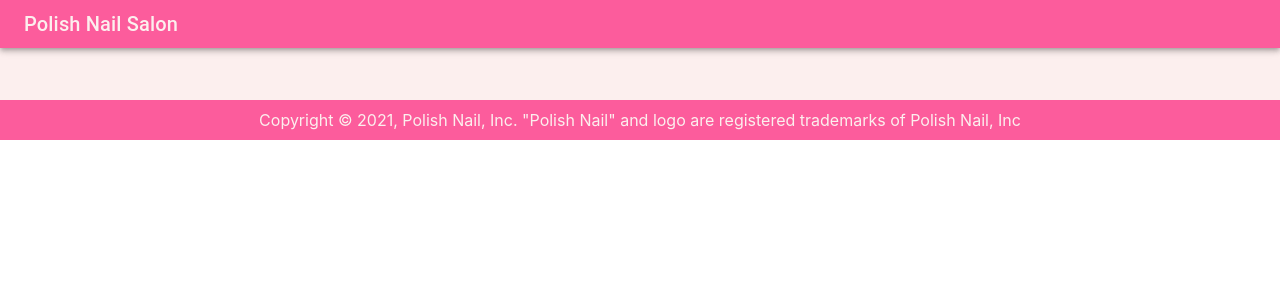
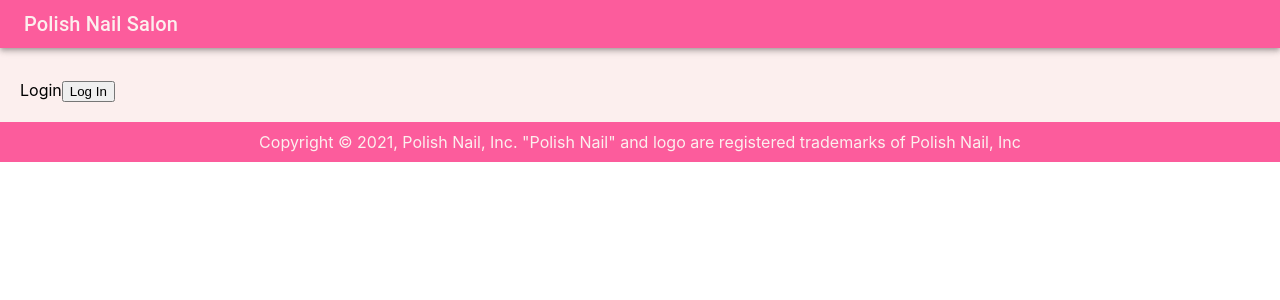
Before and after one commit to mchuong1/turnmanagementsystem, a React (Create React App) app: page /login in a window 1280 px wide. Shown: the top 300 px of the page. Built offline with nearby package versions, Linux system fonts and the light colour scheme; no server answers.

Commit message:
Create Private Route
-update redirectURLs
-create Login Page

```diff
--- a/src/App.js
+++ b/src/App.js
@@ -6,6 +6,9 @@ import { BrowserRouter as Switch, Route } from 'react-router-dom';
 import Header from './components/Header'
 import Confirmation from './pages/Confirmation';
 import Home from './pages/Home'
+import PrivateRoute from './components/PrivateRoute';
+import Profile from './components/Profile';
+import Login from './components/Login';
 
 const useStyles = makeStyles({
   root: {
@@ -37,6 +40,8 @@ function App() {
         <Switch>
           <Route exact path='/' component={Home} />
           <Route path='/confirm' component={Confirmation} />
+          <Route path='/login' component={Login} />
+          <PrivateRoute path='/private' component={Profile}/>
         </Switch>
       </div>
       <div className={classes.footer}>
--- /dev/null
+++ b/src/components/Login.js
@@ -0,0 +1,12 @@
+import React from 'react'
+import LoginButton from './LoginButton'
+
+export default function Login () {
+
+  return (
+    <div>
+      Login
+      <LoginButton />
+    </div>
+  )
+}
--- a/src/components/LogoutButton.js
+++ b/src/components/LogoutButton.js
@@ -5,7 +5,7 @@ const LogoutButton = () => {
   const { logout } = useAuth0();
 
   return (
-    <button onClick={() => logout({ returnTo: `${window.location.origin}/confirm` })}>
+    <button onClick={() => logout({ returnTo: `${window.location.origin}/login` })}>
       Log Out
     </button>
   );
--- /dev/null
+++ b/src/components/PrivateRoute.js
@@ -0,0 +1,16 @@
+import React from 'react';
+import { Redirect, Route } from 'react-router';
+import { useAuth0 } from "@auth0/auth0-react";
+
+export default function PrivateRoute({ component:Component, ...rest }) {
+
+  const { isAuthenticated, isLoading } = useAuth0();
+
+  return(
+    <Route {...rest} render={(props) => {
+      return (isAuthenticated || isLoading)
+        ? <Component {...props} />
+        : <Redirect to="/login" />
+    }} />
+  )
+}
--- a/src/components/Profile.js
+++ b/src/components/Profile.js
@@ -1,5 +1,6 @@
 import React from "react";
 import { useAuth0 } from "@auth0/auth0-react";
+import LogoutButton from "./LogoutButton";
 
 const Profile = () => {
   const { user, isAuthenticated, isLoading } = useAuth0();
@@ -14,6 +15,7 @@ const Profile = () => {
         <img src={user.picture} alt={user.name} />
         <h2>{user.name}</h2>
         <p>{user.email}</p>
+        <LogoutButton />
       </div>
     )
   );
--- a/src/index.js
+++ b/src/index.js
@@ -12,7 +12,7 @@ ReactDOM.render(
   <Auth0Provider
     domain="mc-manage.us.auth0.com"
     clientId={process.env.REACT_APP_AUTH0_CLIENTID}
-    redirectUri={window.location.origin}
+    redirectUri={`${window.location.origin}/private`}
   >
     <BrowserRouter>
       <App />
```
